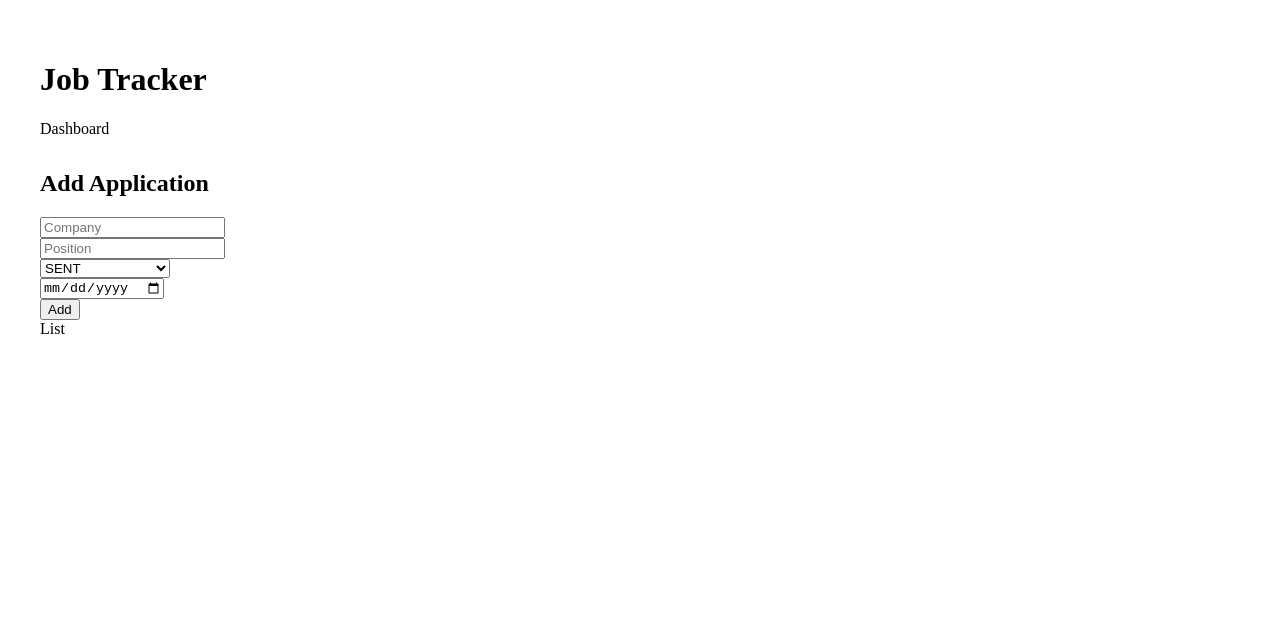
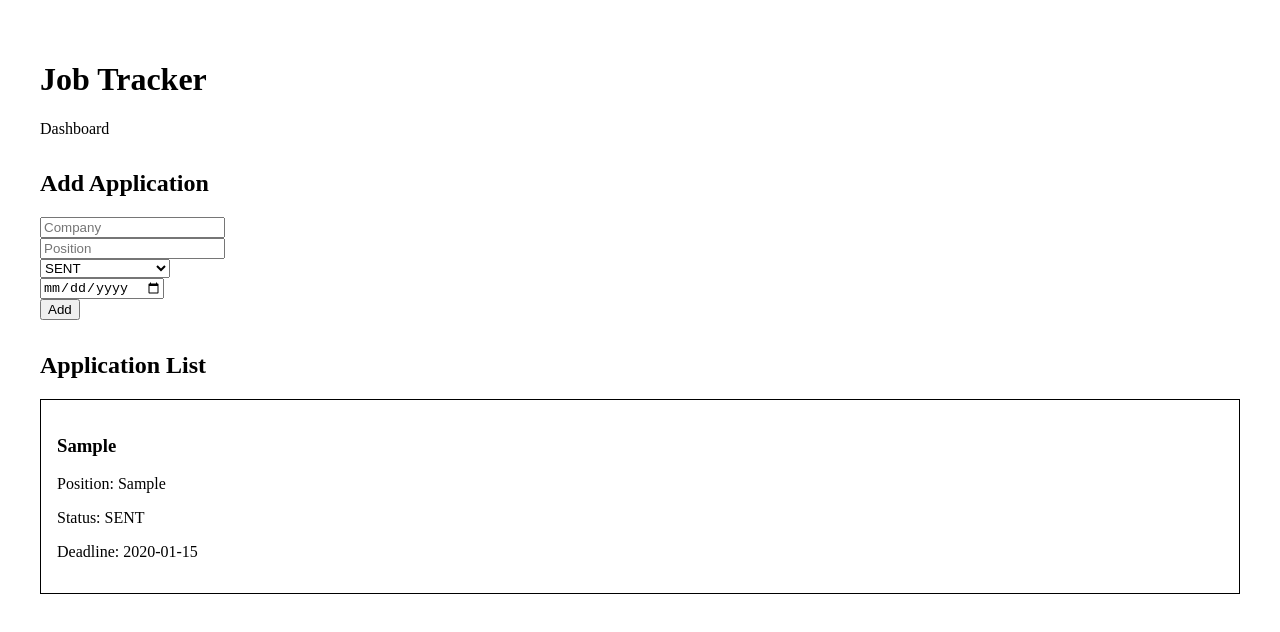
Before and after one commit to ali2011111/job_tracker_application, a React (Vite) app: page / in a window 1280 px wide. Both pictures are taken after typing "Sample", "Sample", "2020-01-15" into the empty fields and a click on the button "Add". Shown: the top 632 px of the page. Built offline with nearby package versions, Linux system fonts and the light colour scheme.

Commit message:
feat: La til localstorage og visning av stillinger som er lagt til

```diff
--- a/src/components/ApplicationList.jsx
+++ b/src/components/ApplicationList.jsx
@@ -1,5 +1,36 @@
 function ApplicationList({ applications, setApplications }) {
-  return <div>List</div>
+  if (applications.length === 0) {
+    return <p>No applications added yet.</p>
+  }
+
+  // Denne komponenten viser en liste over alle jobbsøknadene som brukeren har lagt til.
+    // Den tar inn "applications" som en prop, som er en array av jobbsøknader, og "setApplications"
+    // for å kunne oppdatere denne listen hvis det trengs (for eksempel hvis brukeren vil slette en søknad eller
+    // endre statusen på en søknad).
+
+  return (
+    <div style={{ marginTop: "2rem" }}>
+      <h2>Application List</h2>
+
+      {applications.map((app) => (
+        <div
+          key={app.id}
+          style={{
+            border: "1px solid black",
+            padding: "1rem",
+            marginBottom: "1rem"
+          }}
+        >
+          <h3>{app.company}</h3>
+          <p>Position: {app.position}</p>
+          <p>Status: {app.status}</p>
+          <p>Deadline: {app.deadline || "No deadline"}</p>
+        </div>
+      ))}
+
+    </div>
+  )
+
 }
 
 export default ApplicationList
```
